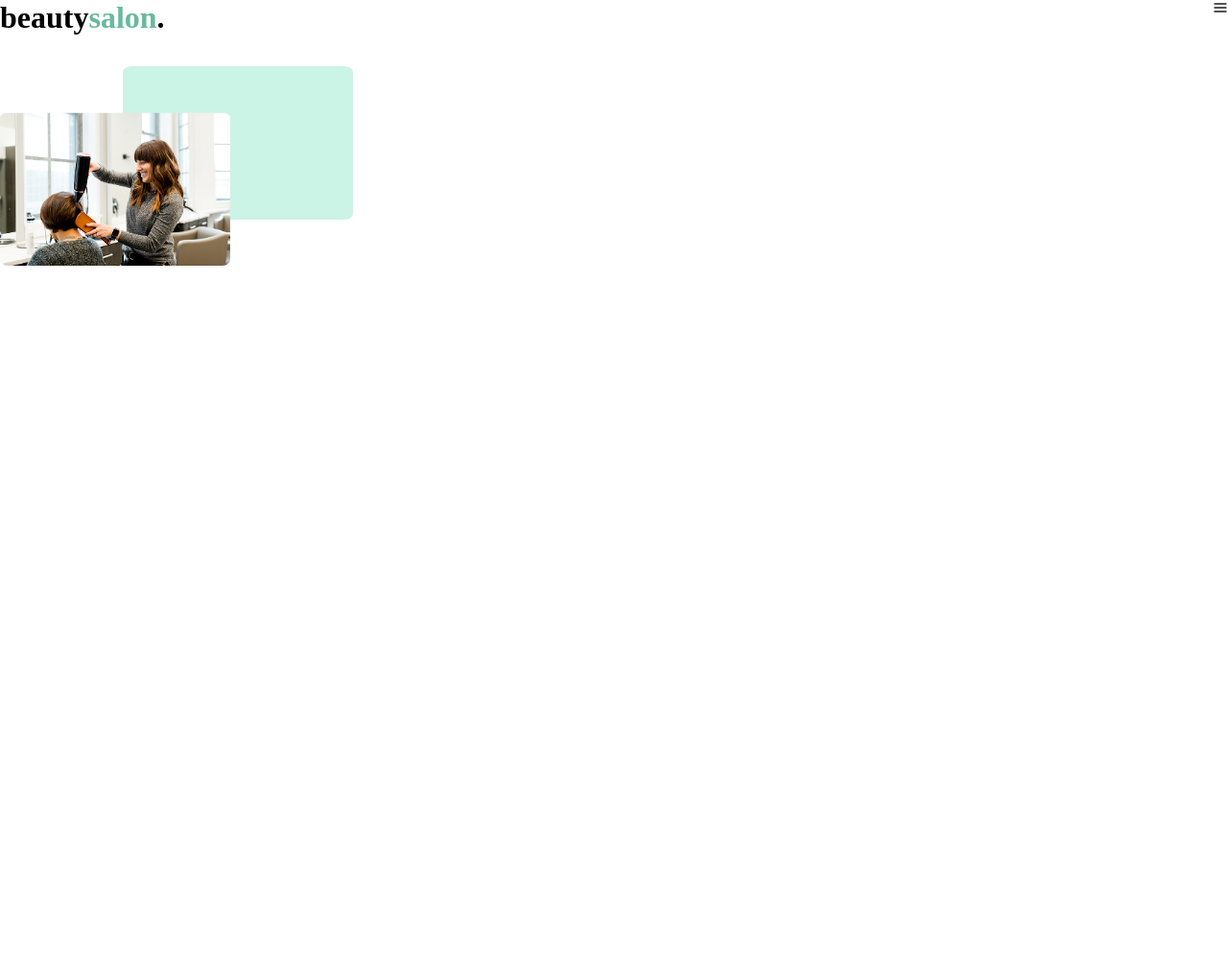
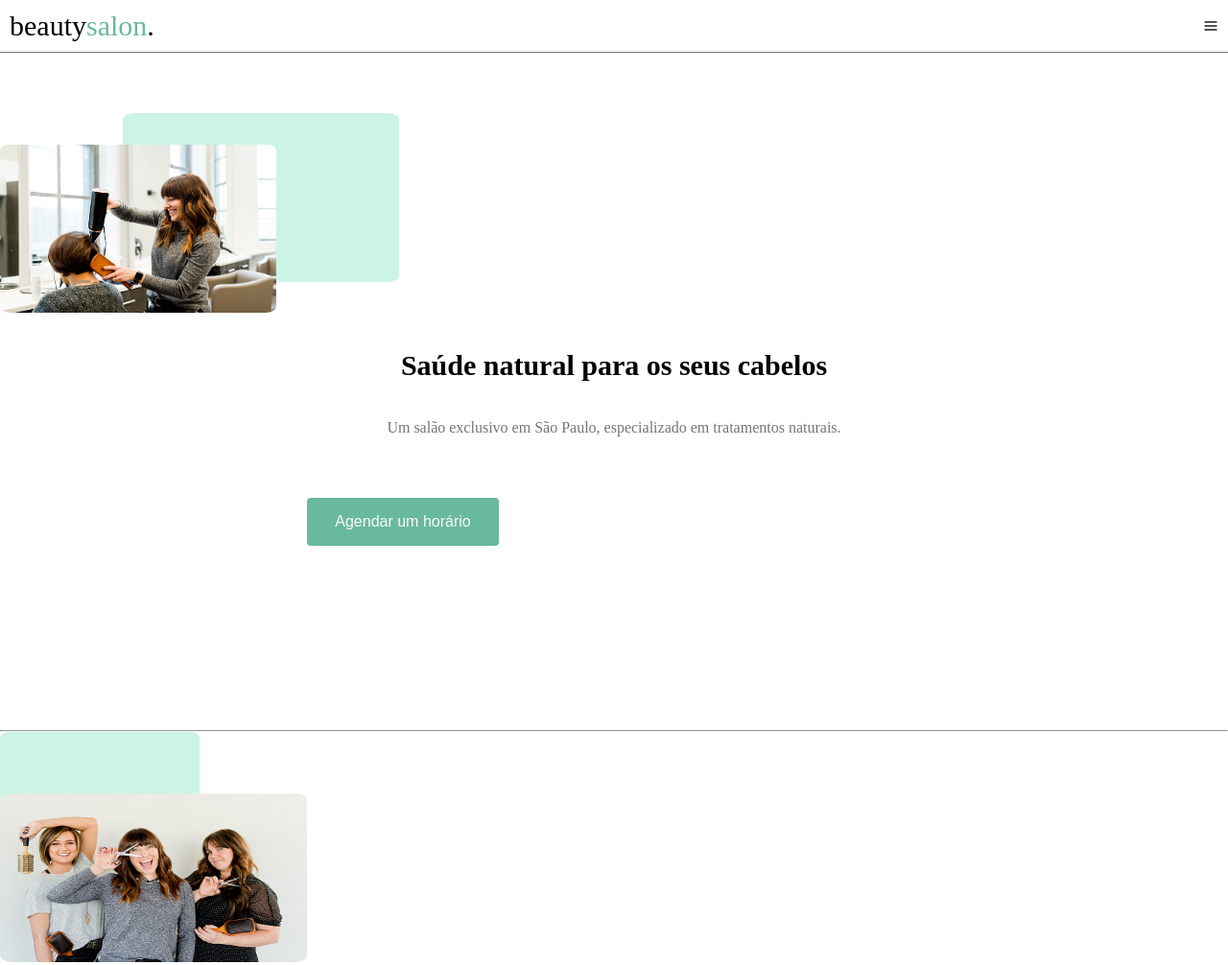
Before and after one commit to derycmore/Exercicio07, a plain HTML site: page index.html in a window 1280 px wide. Shown: the top 1006 px of the page at 96% size. Before the commit the page ends 800 px from the top, so only its background shows below. Drawn offline with Linux system fonts and the light colour scheme; files whose address does not match are found by name.

Commit message:
27/06/2025- 22:00

```diff
--- a/assets/css/style.css
+++ b/assets/css/style.css
@@ -3,16 +3,17 @@
     padding: 0;
     box-sizing: border-box;
 }
+.container{
+    height: 100vh;
+    width: 100vw;
+}
 .header {
+    justify-content: space-between;
+    align-items: center;
+    padding: 10px;
     display: flex;
-    width: 100vw;
-    justify-content: space-between;
+    box-shadow: 0 1px 1px rgba(0, 0, 0, 0.5);
 }
-
-.logo {
-    display: flex;
-}
-
 .menu {
     display: flex;
 }
@@ -45,23 +46,96 @@
     display: flex;
     width: 100vw;
     height: 13rem;
-    margin-top: 2rem;
+    margin-top: 4rem;
 }
 
 img{
     align-self: flex-end;
-    width: 15rem;
-    height: 10rem;
+    width: 18rem;
+    height: 11rem;
     position: absolute;
     border-radius: 4%;
     display: flex;
 }
 .quadrado{
-    width: 15rem;
-    height: 10rem;
+    width: 18rem;
+    height: 11rem;
     background-color: #CCF4E6;
     position: absolute;
     border-radius: 4%;
     left: 10%;
+}
+.quadrado1{
+    width: 13rem;
+    height: 11rem;
+    background-color: #CCF4E6;
+    position: absolute;
+    border-radius: 4%;
+}
+.img2{
+padding-top: 5vw;
+}
+.img2 img{
+    width: 20rem;
+    height: 15;
+}
+.texto h2{
+    color: #000;
+    text-align: center;
+    font-family: 'Poppins';
+    font-size: 30px;
+    font-style: normal;
+    font-weight: 700;
+    line-height: normal;
+    margin-top: 3vw;
+    padding-left: 15vw;
+    padding-right: 15vw;
+    margin-bottom: 3vw;
+}
+
+.texto1 p{
+    justify-content: center;
+    align-items: center;
+    align-self: center;
+    padding-left: 15vw;
+    padding-right: 15vw;
+    color: var(--Gray, #767676);
+    text-align: center;
+    font-family: "DM Sans";
+    font-size: 16px;
+    font-style: normal;
+    font-weight: 400;
+    line-height: normal;
+}
+
+.button button{
+    display: inline-flex;
+    height: 50px;
+    width: 200px;
+    justify-content: center;
+    align-items: center;
+    flex-shrink: 0;
+    background: var(--Primary-color, #69B99D);
+    color: var(--Background-1, #F9F9F9);
+    font-size: 16px;
+    font-style: normal;
+    border: none;
+    border-radius: 4px;
+}
+.button{
+    padding-left: 25vw;
+    padding-right: 25vw;
+    margin-top: 5vw;
+    padding-bottom: 15vw;
+}
+.inferior{
     display: flex;
+    height: 60vw;
 }
+h1{
+    font-family: "DM Sans";
+    font-size: 30px;
+    font-style: normal;
+    font-weight: 400;
+    line-height: normal;
+}
--- a/index.html
+++ b/index.html
@@ -20,8 +20,26 @@
         </div>
         <div class="inicio">
                 <div class="quadrado"></div>
-                <img src="./assets/img/Img.png"
+                <img src="./assets/img/Img.png">
+        </div>
+        <div class="texto">
+            <h2>Saúde natural para os seus cabelos</h2>
+        </div>
+        <div class="texto1">
+            <p>Um salão exclusivo em São Paulo, especializado em tratamentos naturais.</p>
+        </div>
+        <div class="button">
+            <button>Agendar um horário</button>
+        </div>
+        <hr>
+        <div class="inferior">
+            <div class="quadrado1"></div>
+            <div class="img2">
+                <img src="./assets/img/Img (1).png" alt="img2">
             </div>
+        </div>
+        <div class="texto2">
+            <h1>Sobre Nós</h1>
         </div>
     </div>
 </body>
```
Also changed, not shown: assets/img/Img (1).png (added).
